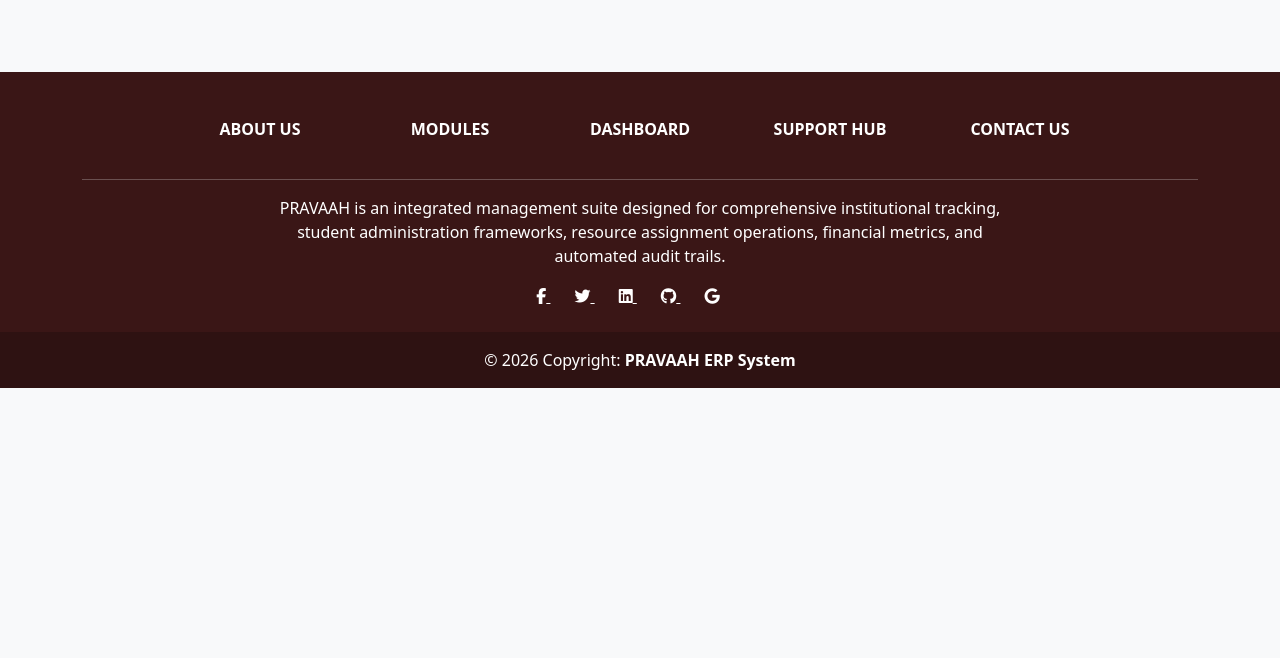
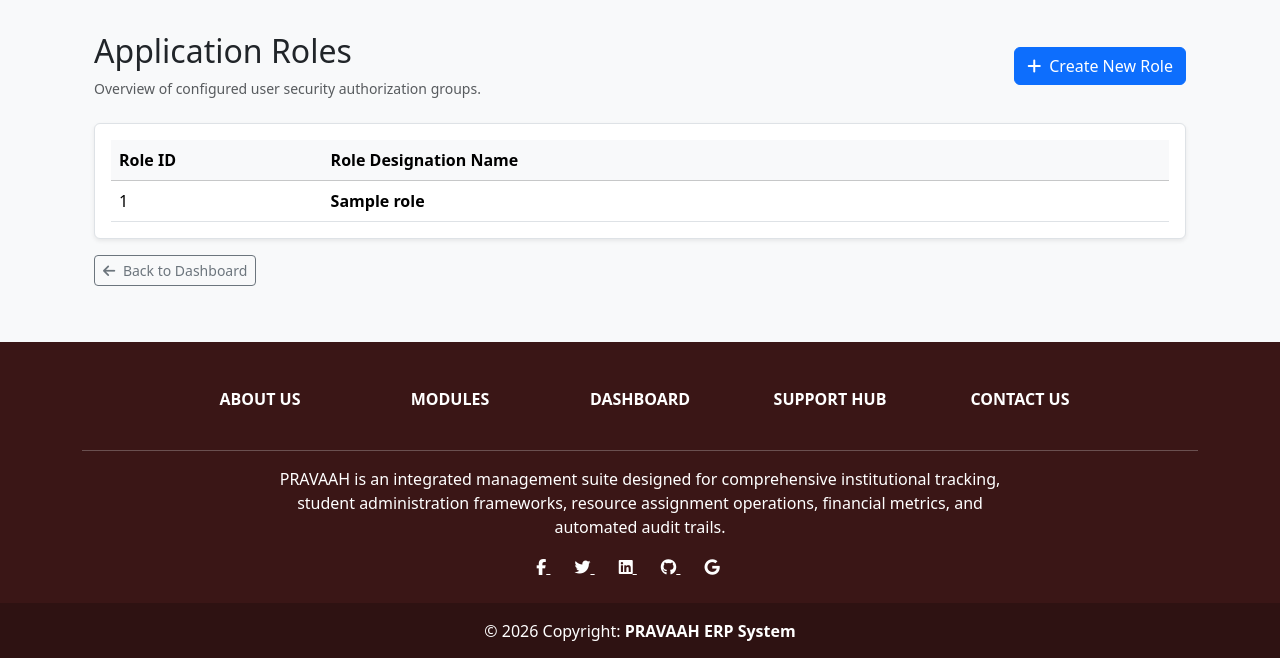
Before and after one commit to harshada2576/pravaah, a Django app: template usermgmt/templates/rbac/roles_list.html in a window 1280 px wide. Shown: the part 72-730 px from the top of the page. Run offline with Django 5.2, Linux system fonts and the light colour scheme; the template is opened without the code that fills it: most values are stand-ins (such as "Sample title", 1, 10 or a date in 2020).

Commit message:
Update roles_list.html

```diff
--- a/usermgmt/templates/rbac/roles_list.html
+++ b/usermgmt/templates/rbac/roles_list.html
@@ -1,3 +1,46 @@
-{% extends 'base.html' %} {% block content %}
-<!-- Roles list template -->
+{% extends 'base.html' %}
+
+{% block title %} PRAVAAH - System Roles {% endblock %}
+
+{% block content %}
+<div class="container my-2">
+    <div class="d-flex justify-content-between align-items-center mb-4">
+        <div>
+            <h2>Application Roles</h2>
+            <p class="text-muted small mb-0">Overview of configured user security authorization groups.</p>
+        </div>
+        <a href="{% url 'usermgmt:role_add' %}" class="btn btn-primary">
+            <i class="fa-solid fa-plus me-2"></i>Create New Role
+        </a>
+    </div>
+
+    <div class="table-responsive bg-white border rounded p-3 shadow-sm">
+        <table class="table table-hover align-middle mb-0">
+            <thead class="table-light">
+                <tr>
+                    <th style="width: 20%">Role ID</th>
+                    <th style="width: 80%">Role Designation Name</th>
+                </tr>
+            </thead>
+            <tbody>
+                {% for role in roles %}
+                <tr>
+                    <td>{{ role.id }}</td>
+                    <td><strong>{{ role.name }}</strong></td>
+                </tr>
+                {% empty %}
+                <tr>
+                    <td colspan="2" class="text-center text-muted py-4">No roles found. Use the button above to add one!</td>
+                </tr>
+                {% endfor %}
+            </tbody>
+        </table>
+    </div>
+
+    <div class="mt-3">
+        <a href="{% url 'usermgmt:admin_dashboard' %}" class="btn btn-outline-secondary btn-sm">
+            <i class="fa-solid fa-arrow-left me-1"></i> Back to Dashboard
+        </a>
+    </div>
+</div>
 {% endblock %}
```
